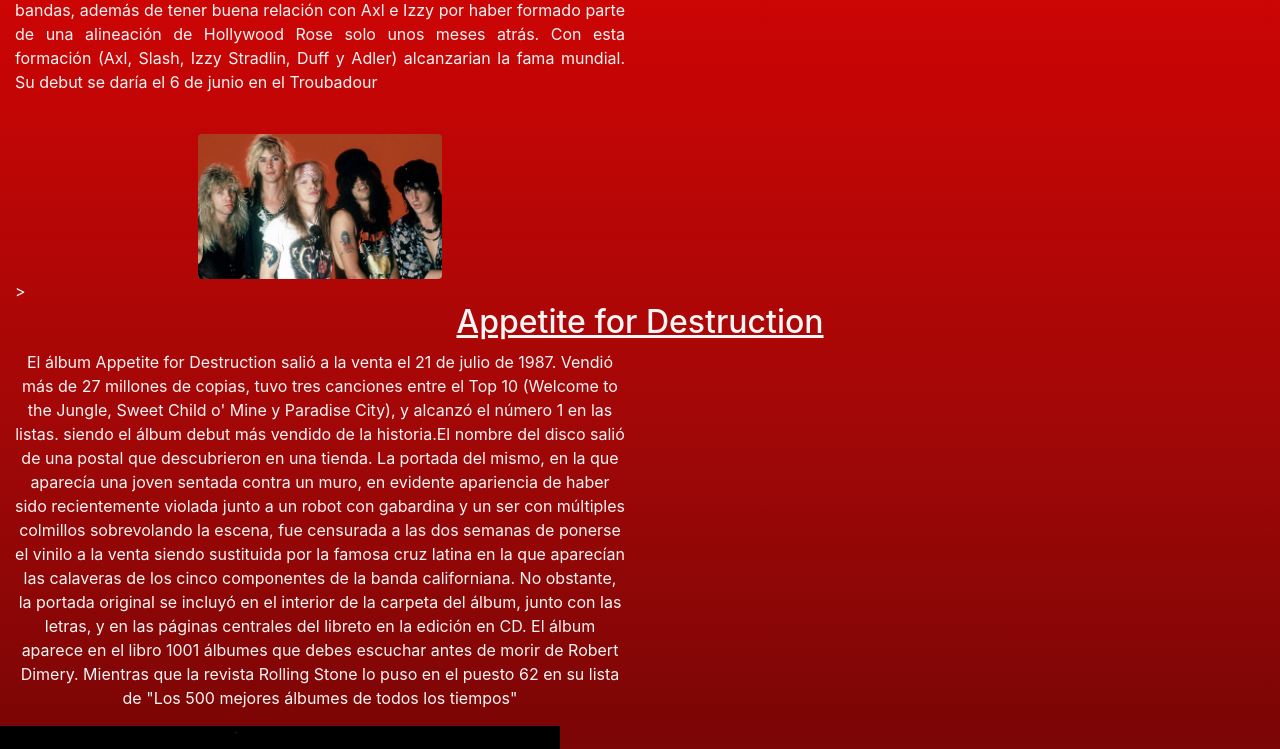
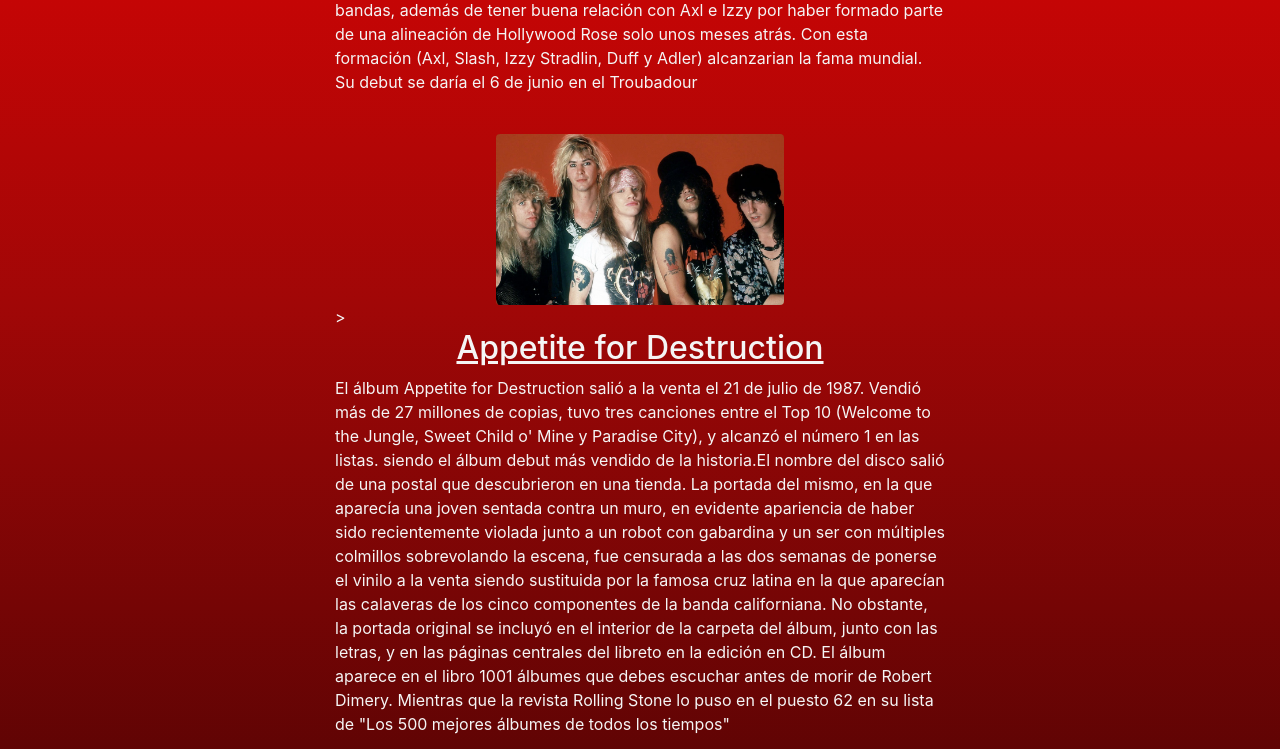
Before and after one commit to Fonta96/proyectoivan., a plain HTML site: page pages/historiaPrimerEtapa.html in a window 1280 px wide. Shown: the part 780-1529 px from the top of the page. Drawn offline with nearby package versions, Linux system fonts and the light colour scheme.

Commit message:
proyecto GNR

```diff
--- a/css/estilo.css
+++ b/css/estilo.css
@@ -51,7 +51,7 @@
 
 
 /* TIENDA */
-;
+
 
 .suscripcion{
    text-align: center;
@@ -120,16 +120,9 @@
   }
 
   /* primeretapa */
-  .origen{
-
-    text-align: center;
-}
-.historia1{
-    text-align: justify
-}
-.historia2{
-    text-align: center;
-}
+ .origenhistoria, .parte2{
+    margin: 0 auto;
+ }
 
 
 
--- a/pages/historiaPrimerEtapa.html
+++ b/pages/historiaPrimerEtapa.html
@@ -36,7 +36,7 @@
         </div>
       </div>
     </header>
-    <main class="b">
+    <main class="b primera">
       <div class="origenhistoria col-12 col-md-6 col-xl-6">
         <h2 class="origen">Origen</h2>
         <br>
@@ -45,15 +45,15 @@
           Ole Beich, originalmente de L.A Guns, abandonó la formación pocos días después de la creación del grupo siendo reemplazado por Duff McKagan, quien debutaría con los demás en el primer show de la banda el 26 de marzo de 1985 en el Troubadour. Finalizado su séptimo espectáculo, el 12 de mayo en Joshua's Record, el guitarrista Tracii Guns fue expulsado de la banda debido a diferencias con Axl Rose, tras su salida refundo L.A Guns. Al día siguiente Rob Gardner decidió abandonar el grupo. En sus lugares llegaron Saul Hudson, más conocido como Slash y Steven Adler quienes tenían experiencia previa en varias bandas, además de tener buena relación con Axl e Izzy por haber formado parte de una alineación de Hollywood Rose solo unos meses atrás. Con esta formación (Axl, Slash, Izzy Stradlin, Duff y Adler) alcanzarian la fama mundial. Su debut se daría el 6 de junio en el Troubadour
         </p>
         <br>
-        <img src="../imagen/pages4.jpg" style="width:40%;"class="rounded mx-auto d-block" alt="...">>
+        <img src="../imagen/pages4.jpg" style="max-width:18rem;"class="rounded mx-auto d-block" alt="...">>
       </div>
 
-      <div class="parte2">
+      <div class="parte2 col-12 col-md-6 col-xl-6">
 
          <h2>Appetite for Destruction</h2>
-         <p class="historia2 -col-12 col-md-6 col-xl-6">El álbum Appetite for Destruction salió a la venta el 21 de julio de 1987. Vendió más de 27 millones de copias, tuvo tres canciones entre el Top 10 (Welcome to the Jungle, Sweet Child o' Mine y Paradise City), y alcanzó el número 1 en las listas. siendo el álbum debut más vendido de la historia.El nombre del disco salió de una postal que descubrieron en una tienda. La portada del mismo, en la que aparecía una joven sentada contra un muro, en evidente apariencia de haber sido recientemente violada junto a un robot con gabardina y un ser con múltiples colmillos sobrevolando la escena, fue censurada a las dos semanas de ponerse el vinilo a la venta siendo sustituida por la famosa cruz latina en la que aparecían las calaveras de los cinco componentes de la banda californiana. No obstante, la portada original se incluyó en el interior de la carpeta del álbum, junto con las letras, y en las páginas centrales del libreto en la edición en CD. El álbum aparece en el libro 1001 álbumes que debes escuchar antes de morir de Robert Dimery. Mientras que la revista Rolling Stone lo puso en el puesto 62 en su lista de "Los 500 mejores álbumes de todos los tiempos"</p>
+         <p class="historia2">El álbum Appetite for Destruction salió a la venta el 21 de julio de 1987. Vendió más de 27 millones de copias, tuvo tres canciones entre el Top 10 (Welcome to the Jungle, Sweet Child o' Mine y Paradise City), y alcanzó el número 1 en las listas. siendo el álbum debut más vendido de la historia.El nombre del disco salió de una postal que descubrieron en una tienda. La portada del mismo, en la que aparecía una joven sentada contra un muro, en evidente apariencia de haber sido recientemente violada junto a un robot con gabardina y un ser con múltiples colmillos sobrevolando la escena, fue censurada a las dos semanas de ponerse el vinilo a la venta siendo sustituida por la famosa cruz latina en la que aparecían las calaveras de los cinco componentes de la banda californiana. No obstante, la portada original se incluyó en el interior de la carpeta del álbum, junto con las letras, y en las páginas centrales del libreto en la edición en CD. El álbum aparece en el libro 1001 álbumes que debes escuchar antes de morir de Robert Dimery. Mientras que la revista Rolling Stone lo puso en el puesto 62 en su lista de "Los 500 mejores álbumes de todos los tiempos"</p>
 
-         <img src="../imagen/page5.jpg" alt="" class="imghistoria2">
+         <img src="../imagen/page5.jpg" style="max-width: 18rem;" alt="" class="imghistoria2">
 
     </main>
     <footer class="c">
```
